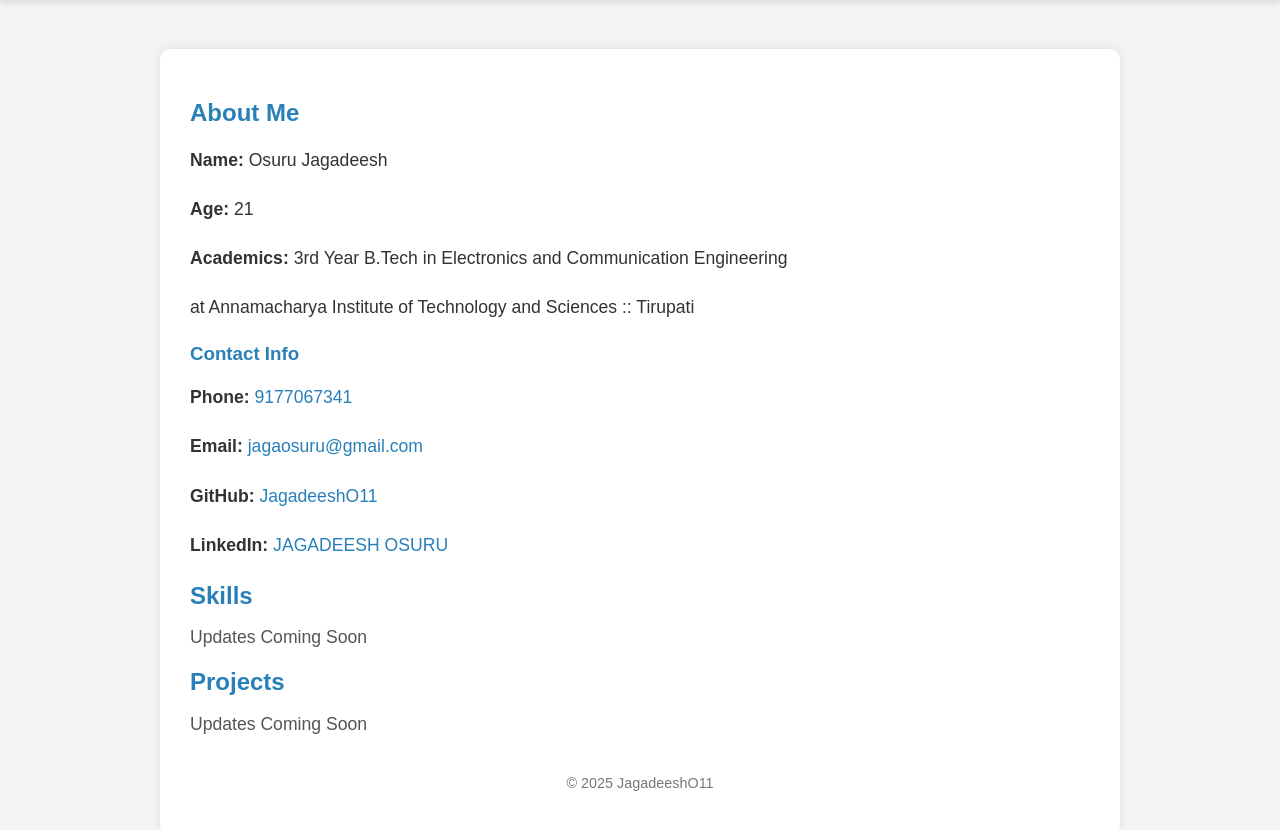
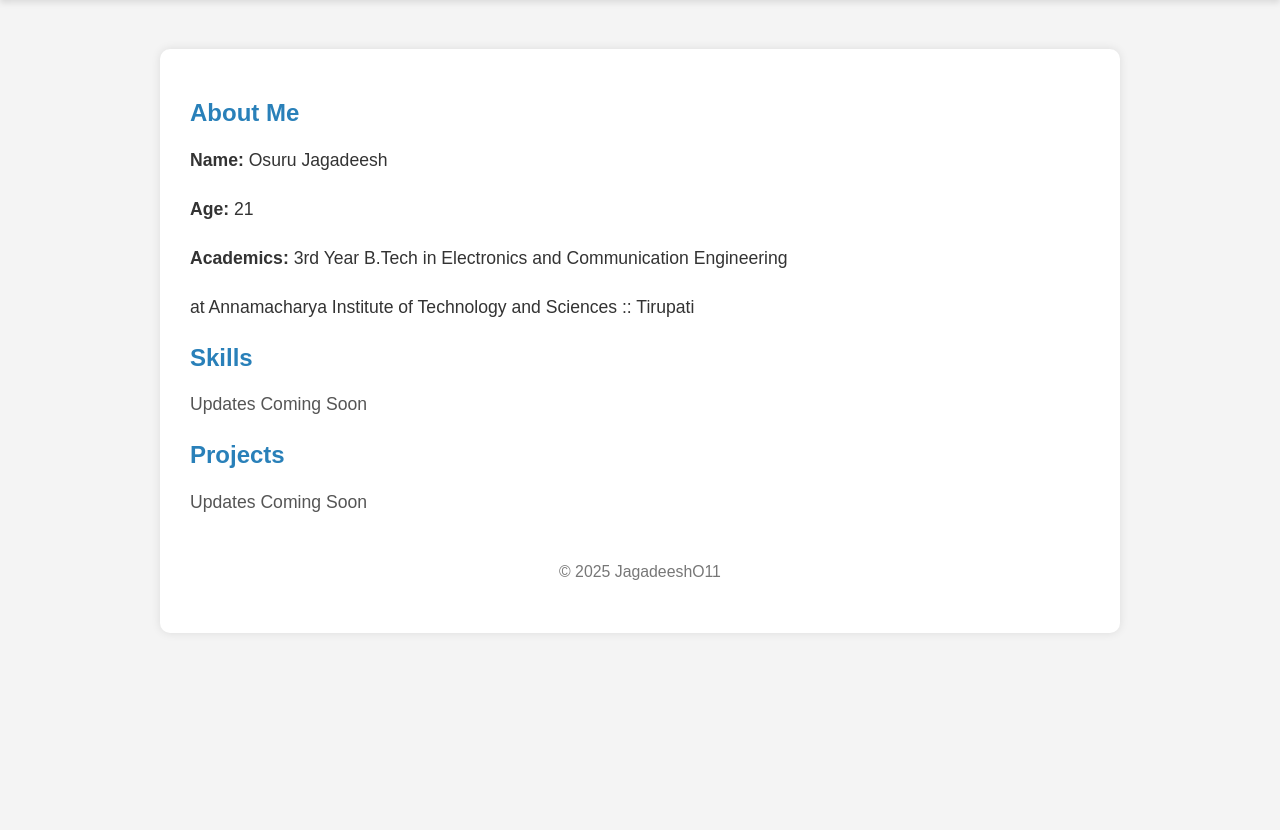
Before and after one commit to JagadeeshO11/JagadeeshO11.github.io, a plain HTML site: page index.html in a window 1280 px wide. Shown: the part 86-916 px from the top of the page. After the commit the page ends 800 px from the top, so only its background shows below. Drawn offline with Linux system fonts and the light colour scheme.

Commit message:
Update index.html

```diff
--- a/index.html
+++ b/index.html
@@ -21,12 +21,7 @@
       <p><strong>Academics:</strong> 3rd Year B.Tech in Electronics and Communication Engineering </p>
       <p>                            at Annamacharya Institute of Technology and Sciences :: Tirupati</p>
 
-      <h3>Contact Info</h3>
-      <p><strong>Phone:</strong> <a herf="callto:+919177067341">9177067341</a></p>
-      <p><strong>Email:</strong> <a href="mailto:jagaosuru@gmail.com">jagaosuru@gmail.com</a></p>
-      <p><strong>GitHub:</strong> <a href="https://JagadeeshO11.github.io/" target="_blank">JagadeeshO11</a></p>
-     <p><strong>LinkedIn:</strong> <a href=" www.linkedin.com/in/jagadeesh-osuru-77a65724b" target="_blank">JAGADEESH OSURU</a></p>
-    </section>
+
     <section class="skills">
       <h2>Skills</h2>
       <p>Updates Coming Soon</p>
```
